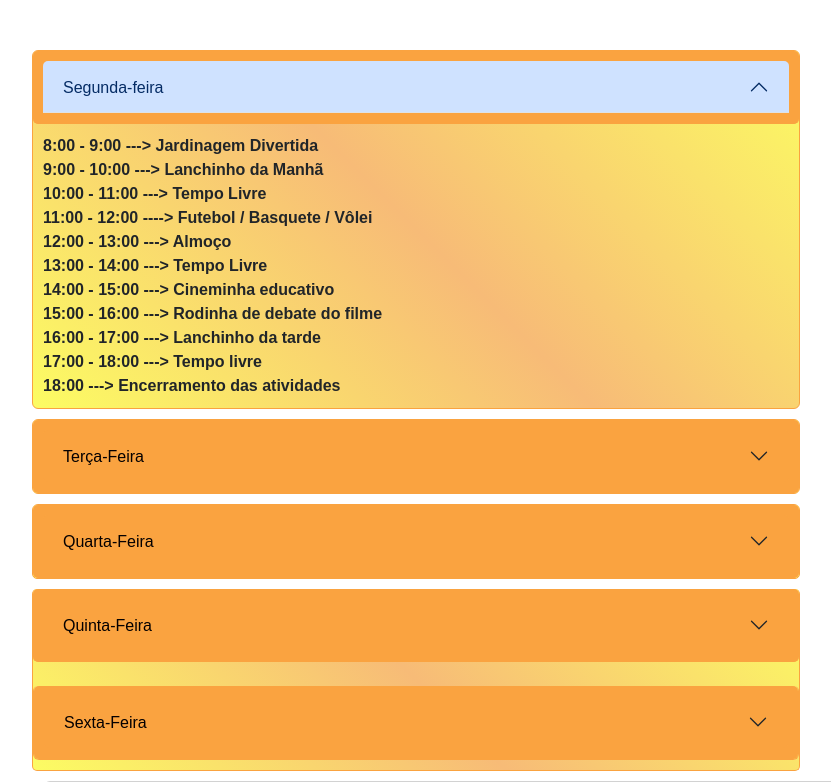
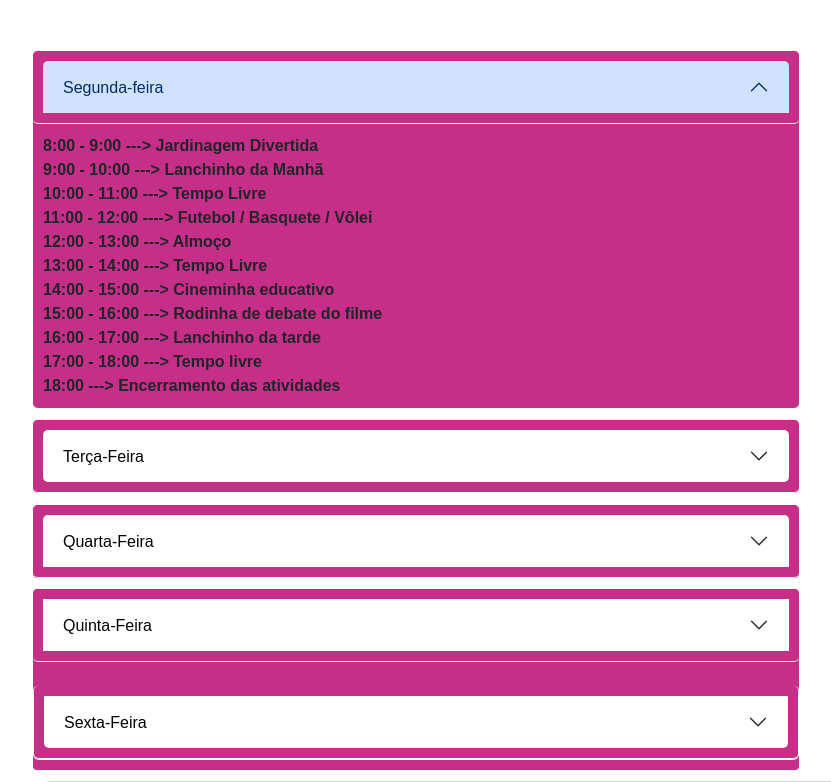
Before and after one commit to Zabbak/G10, a Django app: page /cronograma in a window 1280 px wide. Shown: the part 148-930 px from the top of the page, without its empty margins (224-1055 px from the left). Run offline with Django 4.2, Linux system fonts and the light colour scheme.

Commit message:
Update ID visual

```diff
--- a/projetosg10app/static/alunos.css
+++ b/projetosg10app/static/alunos.css
@@ -60,7 +60,7 @@ a{
 }
 
 .list-group-item {
-    background-image:linear-gradient(45deg,rgb(252,252,99),rgb(247, 187, 119),rgb(252,252,99));
+    background-color:#C52F88;
     border: 1px solid #dee2e6;
     border-radius: 0.25rem;
     margin-bottom: 5px;
--- a/projetosg10app/static/cronograma.css
+++ b/projetosg10app/static/cronograma.css
@@ -56,28 +56,28 @@ a{
 
 .accordion-item {
     margin-bottom: 10px;
-    background-image:linear-gradient(45deg,rgb(252,252,99),rgb(247, 187, 119),rgb(252,252,99));
-    border: 1px solid rgb(250, 163, 64);
+    background-color:#C52F88;
+    border: 1px solid white;
     border-radius: 5px;
 }
 
 .accordion-header {
-    background-color: rgb(250, 163, 64);
+    background-color:#C52F88;
     padding: 10px;
-    border-bottom: 0.5px solid rgb(250, 163, 64);
+    border-bottom: 0.5px solid white;
     border-radius: 5px;
 }
 
 .accordion-button {
-    background-color: rgb(250, 163, 64);
+    background-color: rgb(255, 255, 255);
     color: #050000;
 }
 
 .accordion-button:hover {
-    background-image:linear-gradient(45deg,rgb(252,252,99),rgb(247, 187, 119),rgb(252,252,99));
+    background-color:#C52F88;
     margin-bottom: 10px;
-    background-image:linear-gradient(45deg,rgb(252,252,99),rgb(247, 187, 119),rgb(252,252,99));
-    border: 1px solid rgb(250, 163, 64);
+    background-color:rgb(255, 255, 255);
+    border: 1px solid rgb(255, 255, 255);
     border-radius: 5px;
 
 }
```
